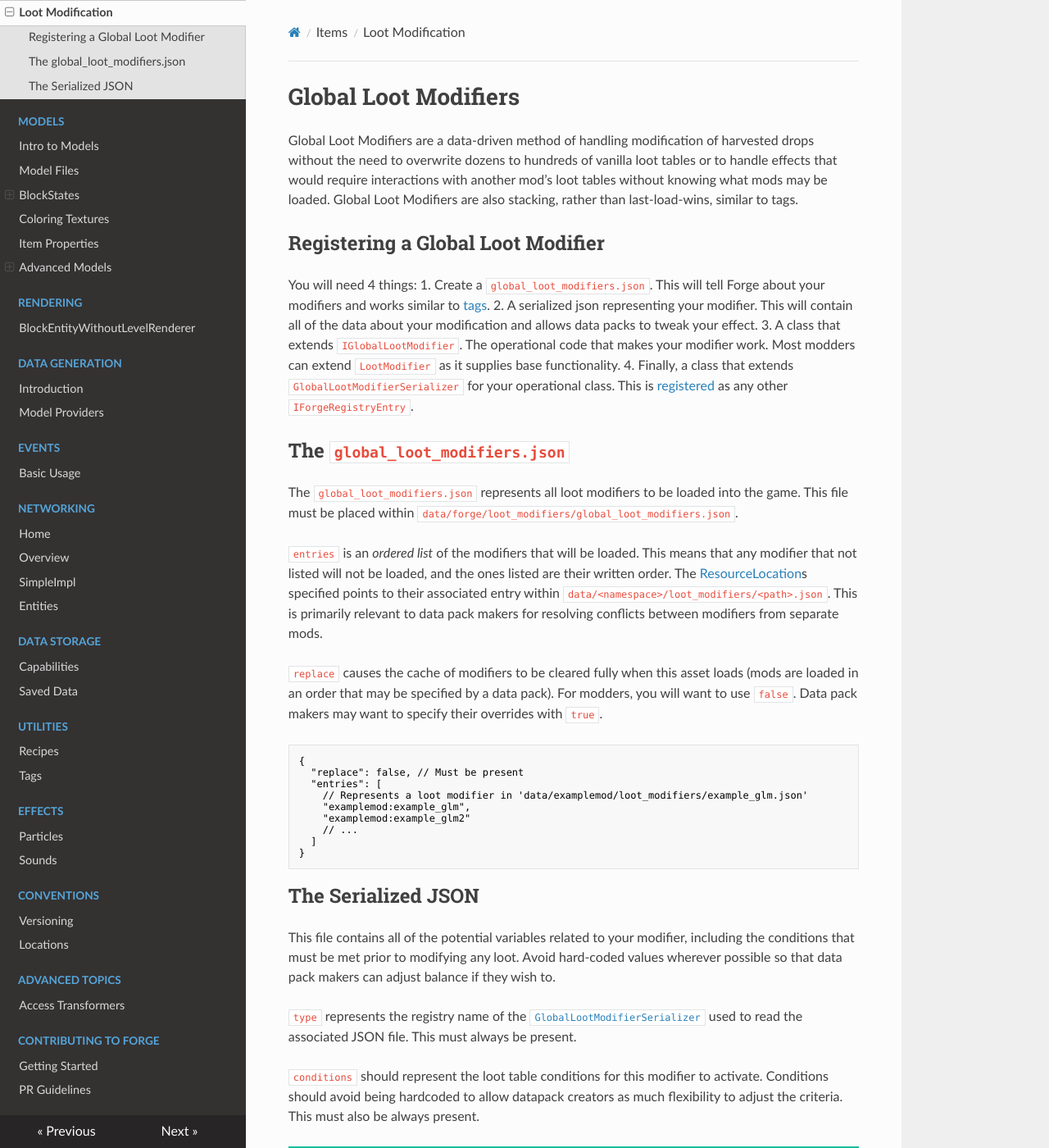
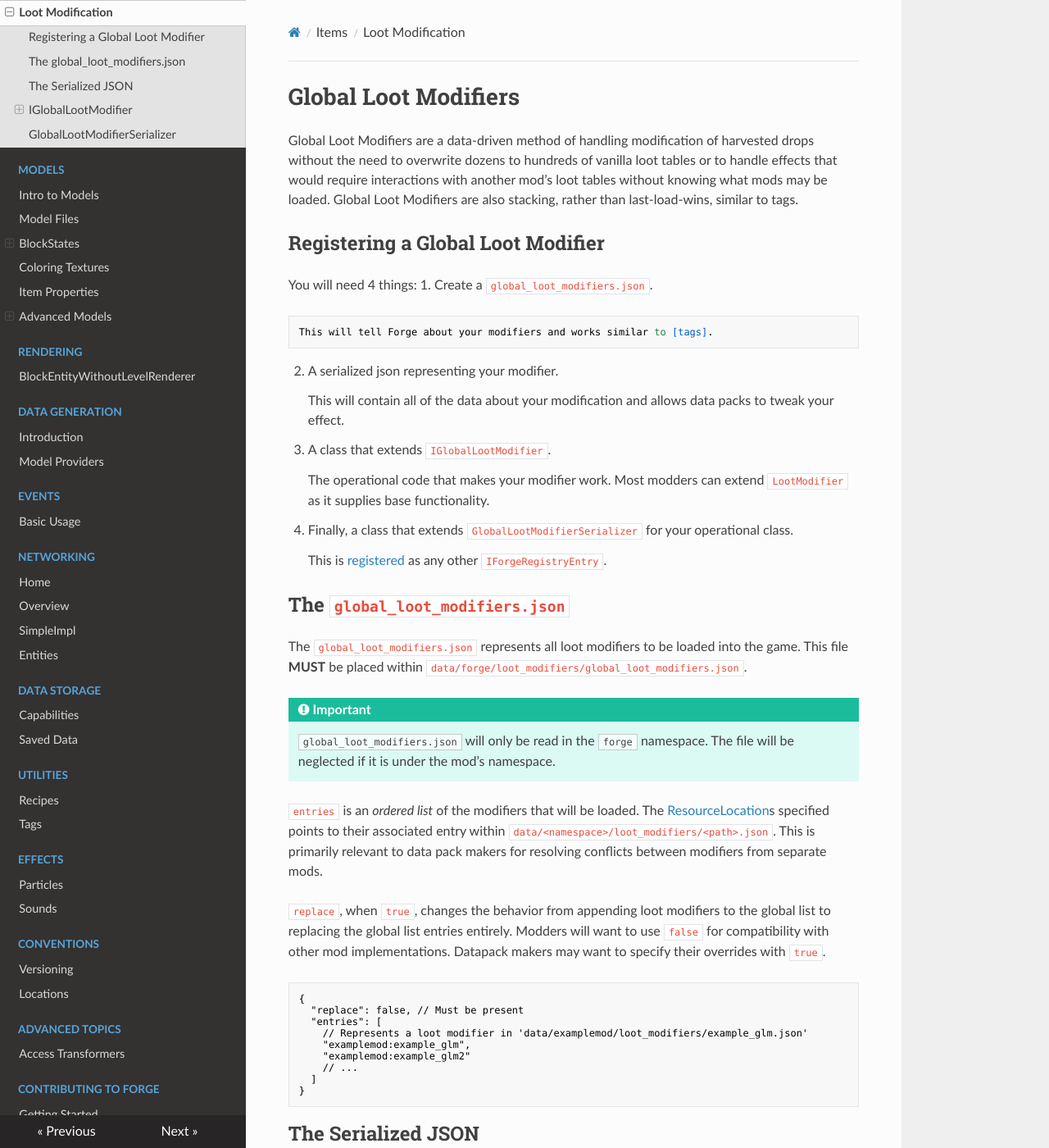
Before and after one commit to MinecraftForge/Documentation, an MkDocs documentation site: the page built from docs/items/globallootmodifiers.md, in a window 1280 px wide and 1400 px high. Shown: the whole window at 82% size. Built offline with MkDocs 1.6.1, drawn with Linux system fonts in a browser that asks for light colours; nearby versions of some CDN libraries.

Commit message:
Fix format bugs and add clarity/strenuous points

````diff
--- a/docs/items/globallootmodifiers.md
+++ b/docs/items/globallootmodifiers.md
@@ -8,22 +8,33 @@ Registering a Global Loot Modifier
 
 You will need 4 things:
 1. Create a `global_loot_modifiers.json`.
+
     This will tell Forge about your modifiers and works similar to [tags].
+
 2. A serialized json representing your modifier.
+
     This will contain all of the data about your modification and allows data packs to tweak your effect.
+
 3. A class that extends `IGlobalLootModifier`.
+
     The operational code that makes your modifier work. Most modders can extend `LootModifier` as it supplies base functionality.
+
 4. Finally, a class that extends `GlobalLootModifierSerializer` for your operational class.
+
     This is [registered] as any other `IForgeRegistryEntry`.
 
 The `global_loot_modifiers.json`
 -------------------------------
 
-The `global_loot_modifiers.json` represents all loot modifiers to be loaded into the game. This file must be placed within `data/forge/loot_modifiers/global_loot_modifiers.json`.
+The `global_loot_modifiers.json` represents all loot modifiers to be loaded into the game. This file **MUST** be placed within `data/forge/loot_modifiers/global_loot_modifiers.json`.
 
-`entries` is an *ordered list* of the modifiers that will be loaded. This means that any modifier that not listed will not be loaded, and the ones listed are their written order. The [ResourceLocation][resloc]s specified points to their associated entry within `data/<namespace>/loot_modifiers/<path>.json`. This is primarily relevant to data pack makers for resolving conflicts between modifiers from separate mods.
+!!! important
 
-`replace` causes the cache of modifiers to be cleared fully when this asset loads (mods are loaded in an order that may be specified by a data pack). For modders, you will want to use `false`. Data pack makers may want to specify their overrides with `true`.
+    `global_loot_modifiers.json` will only be read in the `forge` namespace. The file will be neglected if it is under the mod's namespace.
+
+`entries` is an *ordered list* of the modifiers that will be loaded. The [ResourceLocation][resloc]s specified points to their associated entry within `data/<namespace>/loot_modifiers/<path>.json`. This is primarily relevant to data pack makers for resolving conflicts between modifiers from separate mods.
+
+`replace`, when `true`, changes the behavior from appending loot modifiers to the global list to replacing the global list entries entirely. Modders will want to use `false` for compatibility with other mod implementations. Datapack makers may want to specify their overrides with `true`.
 
 ```json5
 {
````
Also changed, not shown: other parts of docs/items/globallootmodifiers.md (+0 -2 lines).
